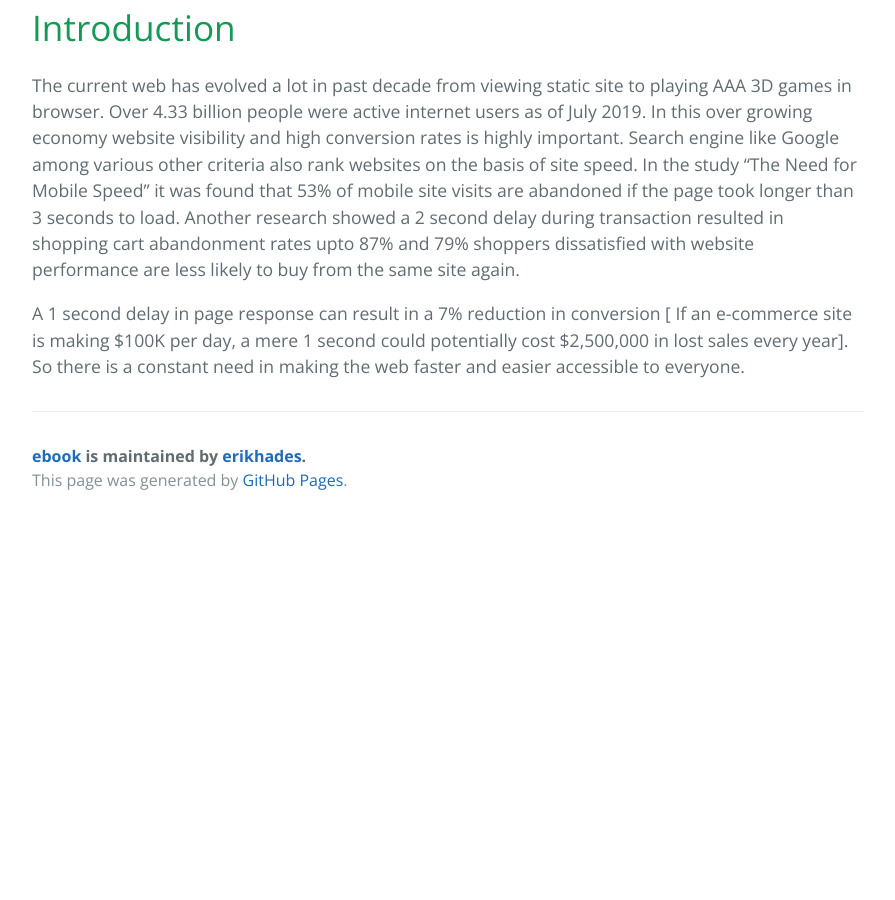
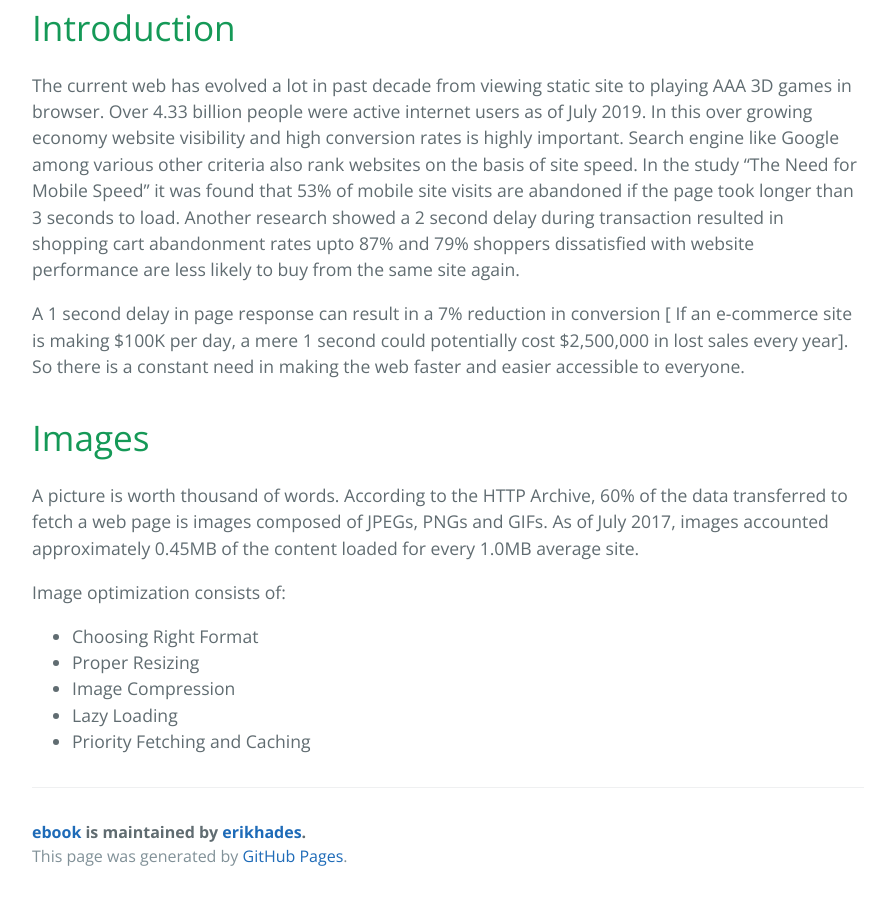
Before and after one commit to erikhades/ebook, a Jekyll site: the page built from index.md, in a window 1280 px wide and 900 px high, scrolled down 1558 px. Shown: the whole window, without its empty margins (192-1087 px from the left). Built offline with Jekyll 4.4.1, drawn with Linux system fonts in a browser that asks for light colours; our own code applies the rules of GitHub Pages for plain Markdown files; before the commit the page ends 2082 px from its top, so only the background shows below that.

Commit message:
chapter 1 basics added

```diff
--- a/index.md
+++ b/index.md
@@ -31,3 +31,13 @@ I intend to publish all my books for free digitally, surely i would appreciate i
 The current web has evolved a lot in past decade from viewing static site to playing AAA 3D games in browser. Over 4.33 billion people were active internet users as of July 2019. In this over growing economy website visibility and high conversion rates is highly important. Search engine like Google among various other criteria also rank websites on the basis of site speed. In the study "The Need for Mobile Speed" it was found that 53% of mobile site visits are abandoned if the page took longer than 3 seconds to load. Another research showed a 2 second delay during transaction resulted in shopping cart abandonment rates upto 87% and 79% shoppers dissatisfied with website performance are less likely to buy from the same site again.
 
 A 1 second delay in page response can result in a 7% reduction in conversion [ If an e-commerce site is making $100K per day, a mere 1 second could potentially cost $2,500,000 in lost sales every year]. So there is a constant need in making the web faster and easier accessible to everyone.
+
+# Images
+A picture is worth thousand of words. According to the HTTP Archive, 60% of the data transferred to fetch a web page is images composed of JPEGs, PNGs and GIFs. As of July 2017, images accounted approximately 0.45MB of the content loaded for every 1.0MB average site.
+
+Image optimization consists of:
+* Choosing Right Format
+* Proper Resizing
+* Image Compression
+* Lazy Loading
+* Priority Fetching and Caching
```
